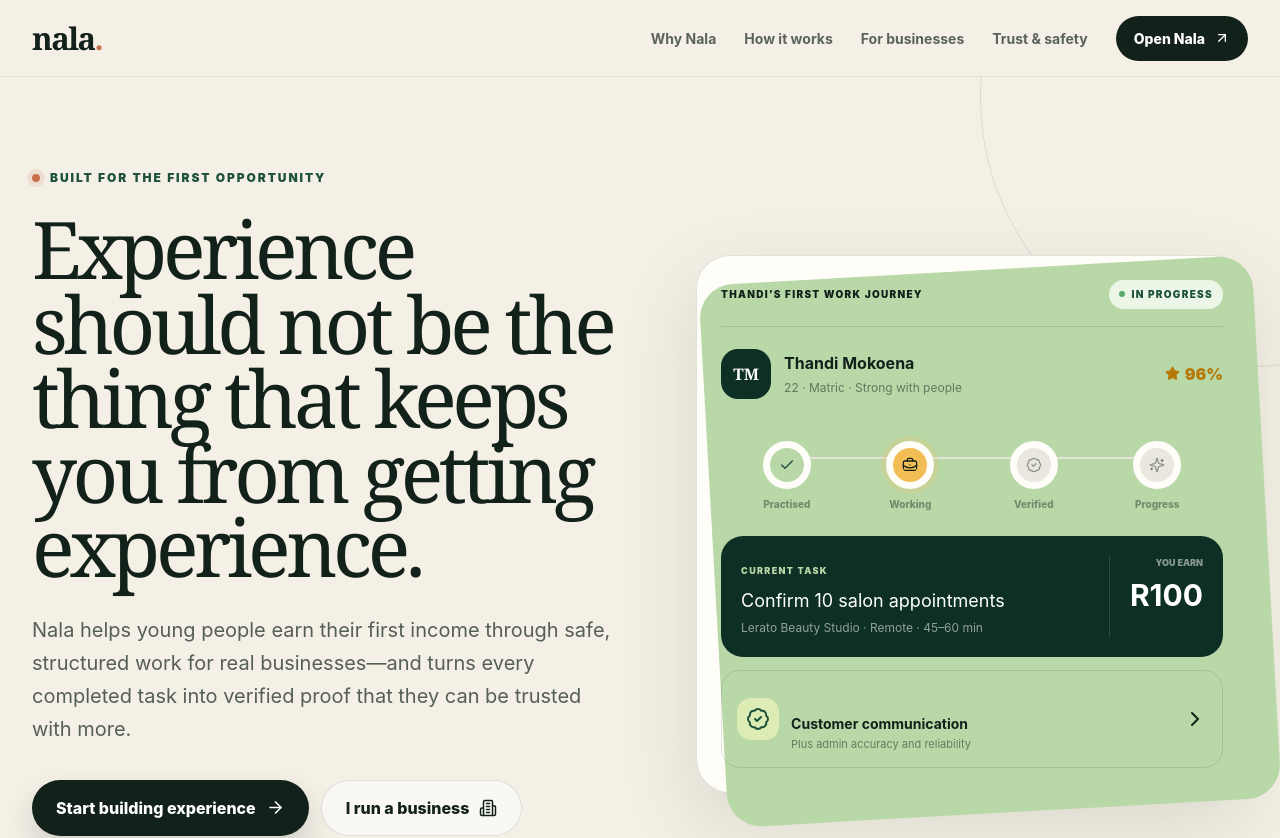
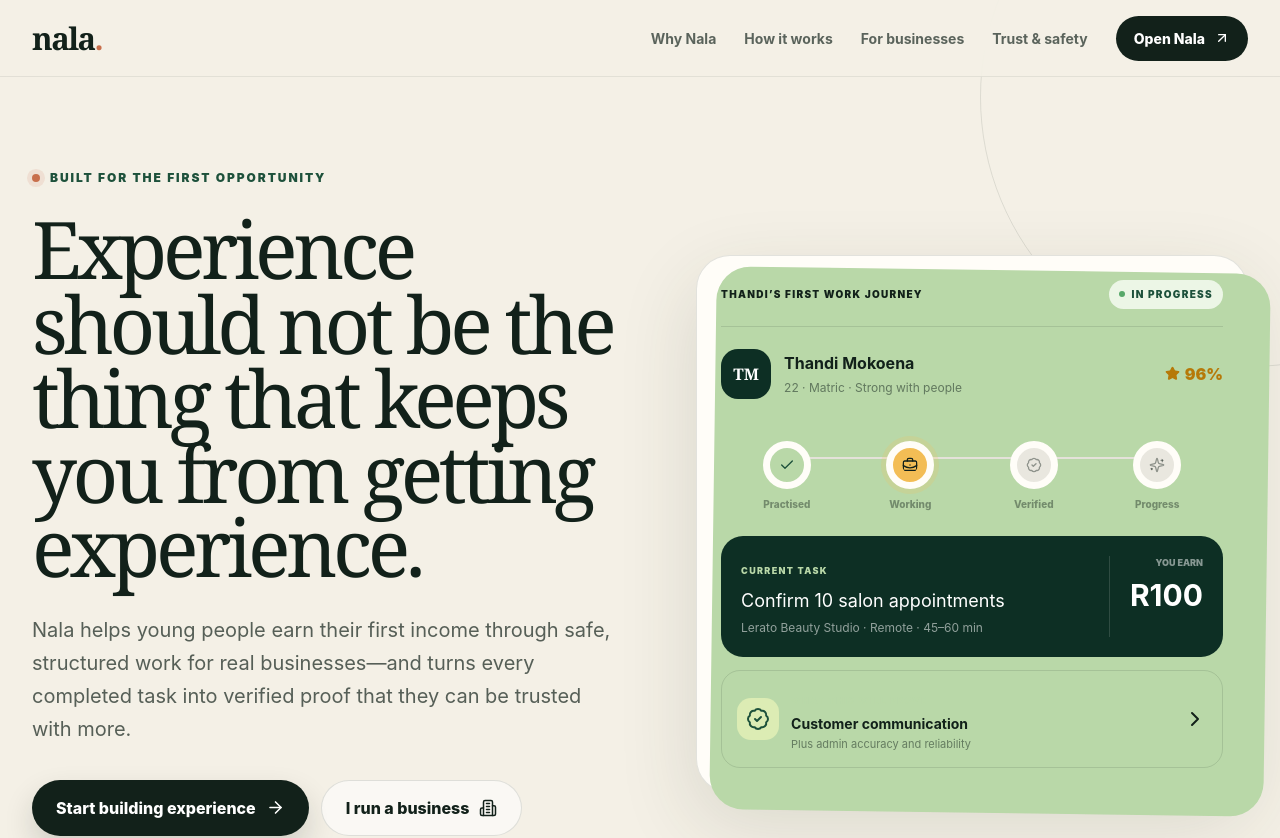
Before and after one commit to Buttercode-systems/Nala, a Next.js app: page / in a window 1280 px wide. Shown: the top 838 px of the page. Built offline with nearby package versions, Linux system fonts and the light colour scheme.

Commit message:
fix: rotate journey card and content as one object

```diff
--- a/src/app/hero-card-fix.css
+++ b/src/app/hero-card-fix.css
@@ -1,12 +1,13 @@
-/* Keep the readable journey card aligned; reserve the playful angle for the decorative layer. */
+/* Treat the desktop journey visual as one physical card: panel, text and controls share the same rotation. */
 @media (min-width: 901px) {
   .journey-board {
-    transform: none;
+    transform: rotate(-2deg);
+    transform-origin: center;
   }
 
   .journey-board::before {
     inset: 14px -20px -20px 16px;
-    transform: rotate(-3.2deg);
+    transform: rotate(0.8deg);
     transform-origin: center;
   }
 }
```
